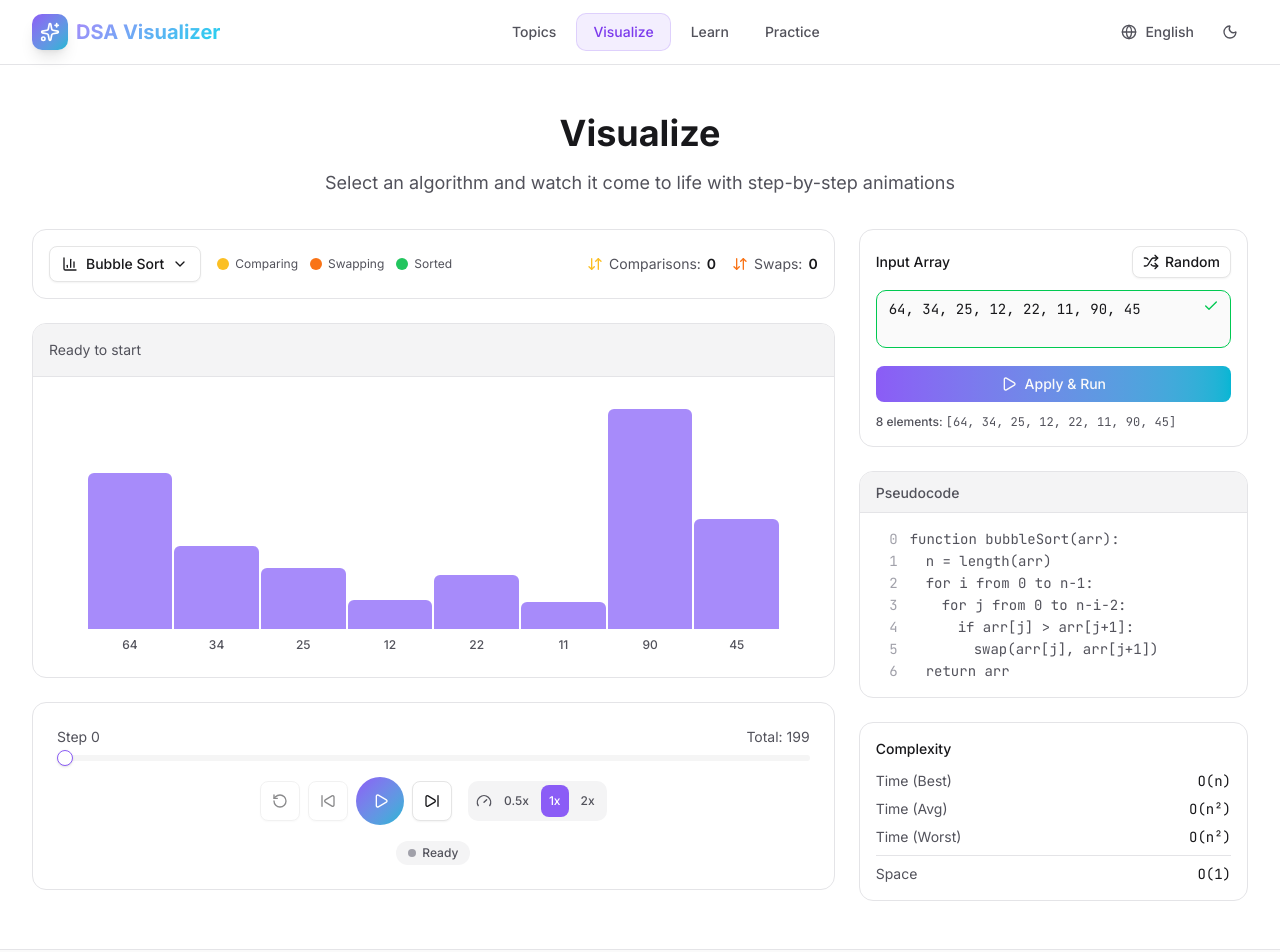
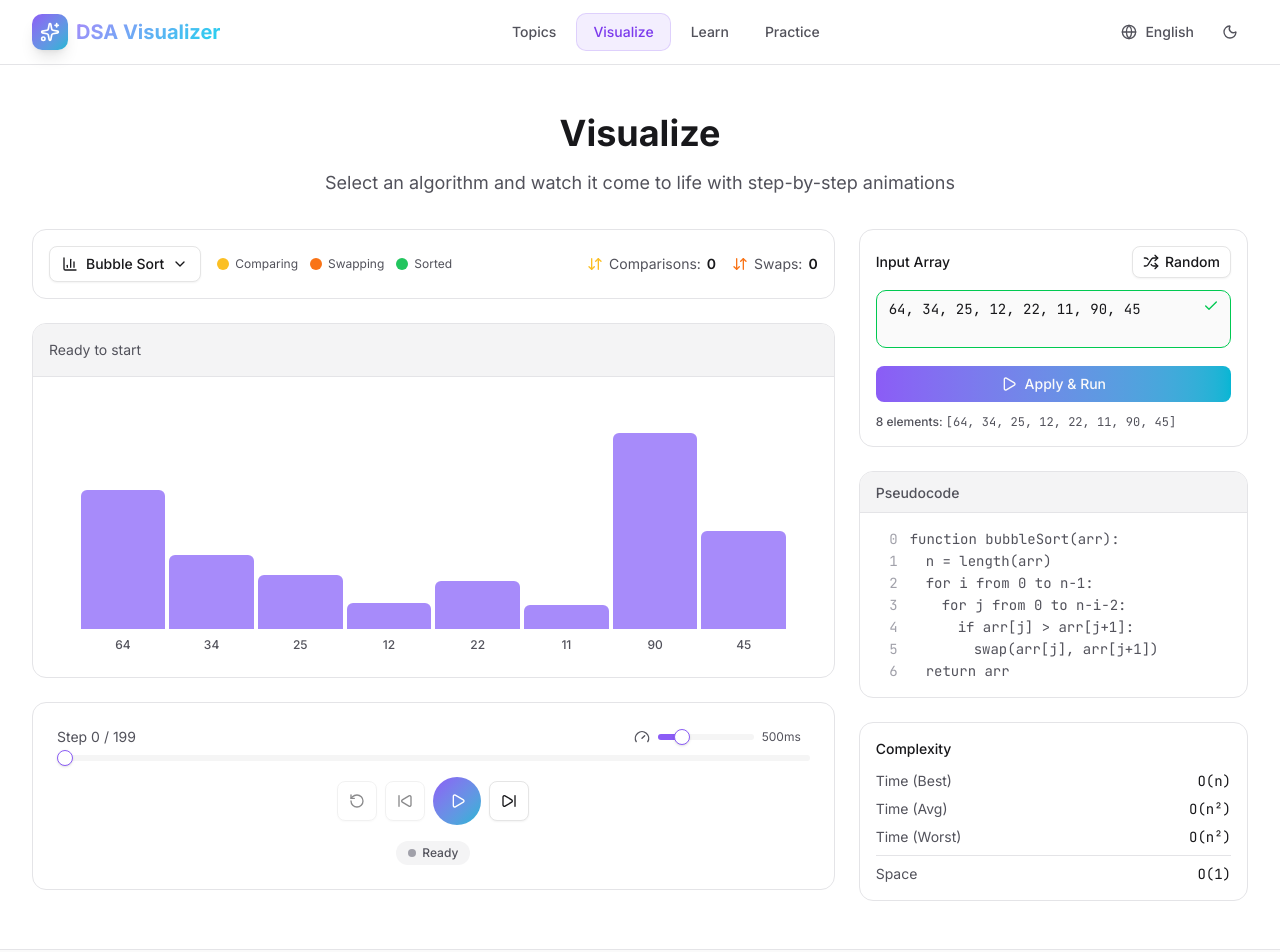
Before and after one commit to jkjitendra/DSA-Visualizer, a Next.js app: page /en/visualize in a window 1280 px wide. Shown: the top 952 px of the page. Built offline with nearby package versions, Linux system fonts and the light colour scheme.

Commit message:
feat(visualizer): add speed slider, editable step, and bar spacing
- Replace preset speed buttons with continuous slider (100-2000ms)
- Add setSpeedMs action to player store
- Make step counter clickable to jump to specific step
- Increase bar gap from 2px to 4px for better swap visibility

```diff
--- /dev/null
+++ b/src/components/ui/input.tsx
@@ -0,0 +1,21 @@
+import * as React from "react"
+
+import { cn } from "@/lib/utils"
+
+function Input({ className, type, ...props }: React.ComponentProps<"input">) {
+  return (
+    <input
+      type={type}
+      data-slot="input"
+      className={cn(
+        "file:text-foreground placeholder:text-muted-foreground selection:bg-primary selection:text-primary-foreground dark:bg-input/30 border-input h-9 w-full min-w-0 rounded-md border bg-transparent px-3 py-1 text-base shadow-xs transition-[color,box-shadow] outline-none file:inline-flex file:h-7 file:border-0 file:bg-transparent file:text-sm file:font-medium disabled:pointer-events-none disabled:cursor-not-allowed disabled:opacity-50 md:text-sm",
+        "focus-visible:border-ring focus-visible:ring-ring/50 focus-visible:ring-[3px]",
+        "aria-invalid:ring-destructive/20 dark:aria-invalid:ring-destructive/40 aria-invalid:border-destructive",
+        className
+      )}
+      {...props}
+    />
+  )
+}
+
+export { Input }
--- a/src/core/player/playerStore.ts
+++ b/src/core/player/playerStore.ts
@@ -22,6 +22,9 @@ const createInitialSnapshot = (inputArray: number[]): AlgorithmSnapshot => ({
     comparisons: 0,
     swaps: 0,
   },
+  pointers: [],
+  variables: [],
+  expression: undefined,
 });
 
 /**
@@ -39,6 +42,8 @@ const applyEvent = (
     markedIndices: new Map(prevSnapshot.markedIndices),
     highlightedLines: [...prevSnapshot.highlightedLines],
     metrics: { ...prevSnapshot.metrics },
+    pointers: [...prevSnapshot.pointers],
+    variables: [...prevSnapshot.variables],
   };
 
   switch (event.type) {
@@ -85,6 +90,14 @@ const applyEvent = (
 
     case 'set':
       newSnapshot.arrayState[event.index] = event.value as number;
+      break;
+
+    case 'pointer':
+      newSnapshot.pointers = event.pointers;
+      newSnapshot.variables = event.variables;
+      if (event.expression !== undefined) {
+        newSnapshot.expression = event.expression;
+      }
       break;
 
     default:
@@ -255,6 +268,23 @@ export const usePlayerStore = create<PlayerStore>((set, get) => {
       }
     },
 
+    setSpeedMs: (ms: number) => {
+      const state = get();
+      // Clamp speed between 100ms and 2000ms
+      const newSpeed = Math.max(100, Math.min(2000, ms));
+
+      set({
+        speed: newSpeed,
+        speedPreset: 'normal', // Reset preset when using custom speed
+      });
+
+      // If playing, restart with new speed
+      if (state.status === 'playing') {
+        clearPlayInterval();
+        playIntervalId = setInterval(advanceStep, newSpeed);
+      }
+    },
+
     loadAlgorithm: (algorithmId: string, input: number[]) => {
       clearPlayInterval();
 
--- a/src/ui/components/PlayerControls.tsx
+++ b/src/ui/components/PlayerControls.tsx
@@ -1,8 +1,10 @@
 "use client";
 
-import { usePlayerStore, SpeedPreset } from "@/core/player";
+import { useState } from "react";
+import { usePlayerStore } from "@/core/player";
 import { Button } from "@/components/ui/button";
 import { Slider } from "@/components/ui/slider";
+import { Input } from "@/components/ui/input";
 import {
   Play,
   Pause,
@@ -12,43 +14,90 @@ import {
   Gauge,
 } from "lucide-react";
 
-const speedPresets: { value: SpeedPreset; label: string }[] = [
-  { value: "slow", label: "0.5x" },
-  { value: "normal", label: "1x" },
-  { value: "fast", label: "2x" },
-];
-
 export function PlayerControls() {
   const {
     status,
     currentStep,
-    speedPreset,
+    speed,
     play,
     pause,
     step,
     stepBack,
     reset,
     seek,
-    setSpeed,
-    getProgress,
+    setSpeedMs,
     getTotalSteps,
   } = usePlayerStore();
 
+  const [editingStep, setEditingStep] = useState(false);
+  const [stepInput, setStepInput] = useState("");
+
   const totalSteps = getTotalSteps();
-  const progress = getProgress();
   const isPlaying = status === "playing";
   const isFinished = status === "finished";
   const canStep = currentStep < totalSteps;
   const canStepBack = currentStep > 0;
 
+  const handleStepInputSubmit = () => {
+    const stepNum = parseInt(stepInput, 10);
+    if (!isNaN(stepNum) && stepNum >= 0 && stepNum <= totalSteps) {
+      seek(stepNum);
+    }
+    setEditingStep(false);
+    setStepInput("");
+  };
+
   return (
-    <div className="w-full space-y-4">
+    <div className="w-full space-y-3 sm:space-y-4">
       {/* Timeline slider */}
       <div className="space-y-2">
-        <div className="flex items-center justify-between text-sm text-[var(--text-secondary)]">
-          <span>Step {currentStep}</span>
-          <span>Total: {totalSteps}</span>
+        <div className="flex flex-wrap items-center justify-between gap-2 text-xs sm:text-sm text-[var(--text-secondary)]">
+          {/* Editable step */}
+          {editingStep ? (
+            <div className="flex items-center gap-1">
+              <span className="text-[10px] sm:text-sm">Step</span>
+              <Input
+                type="number"
+                value={stepInput}
+                onChange={(e: React.ChangeEvent<HTMLInputElement>) => setStepInput(e.target.value)}
+                onBlur={handleStepInputSubmit}
+                onKeyDown={(e: React.KeyboardEvent) => e.key === "Enter" && handleStepInputSubmit()}
+                className="w-12 sm:w-16 h-5 sm:h-6 px-1 text-center text-xs sm:text-sm"
+                min={0}
+                max={totalSteps}
+                autoFocus
+              />
+              <span className="text-[10px] sm:text-sm">/ {totalSteps}</span>
+            </div>
+          ) : (
+            <button
+              onClick={() => {
+                setStepInput(currentStep.toString());
+                setEditingStep(true);
+              }}
+              className="hover:text-[var(--color-primary-400)] transition-colors cursor-pointer text-[10px] sm:text-sm whitespace-nowrap"
+              title="Click to jump to step"
+            >
+              Step {currentStep} / {totalSteps}
+            </button>
+          )}
+
+          {/* Speed slider */}
+          <div className="flex items-center gap-1 sm:gap-2">
+            <Gauge className="h-3 w-3 sm:h-4 sm:w-4" />
+            <Slider
+              value={[speed]}
+              min={100}
+              max={2000}
+              step={50}
+              onValueChange={([value]) => setSpeedMs(value)}
+              className="w-16 sm:w-24 cursor-pointer"
+            />
+            <span className="w-10 sm:w-12 text-[10px] sm:text-xs">{speed}ms</span>
+          </div>
         </div>
+
+        {/* Timeline */}
         <Slider
           value={[currentStep]}
           min={0}
@@ -68,6 +117,7 @@ export function PlayerControls() {
           onClick={reset}
           disabled={currentStep === 0 && status === "idle"}
           className="h-10 w-10"
+          title="Reset"
         >
           <RotateCcw className="h-4 w-4" />
         </Button>
@@ -79,6 +129,7 @@ export function PlayerControls() {
           onClick={stepBack}
           disabled={!canStepBack}
           className="h-10 w-10"
+          title="Step Back"
         >
           <SkipBack className="h-4 w-4" />
         </Button>
@@ -89,6 +140,7 @@ export function PlayerControls() {
           onClick={isPlaying ? pause : play}
           disabled={isFinished && currentStep >= totalSteps}
           className="h-12 w-12 rounded-full bg-gradient-to-br from-[var(--color-primary-500)] to-[var(--color-secondary-500)] hover:from-[var(--color-primary-600)] hover:to-[var(--color-secondary-600)]"
+          title={isPlaying ? "Pause" : "Play"}
         >
           {isPlaying ? (
             <Pause className="h-5 w-5 text-white" />
@@ -104,28 +156,10 @@ export function PlayerControls() {
           onClick={step}
           disabled={!canStep}
           className="h-10 w-10"
+          title="Step Forward"
         >
           <SkipForward className="h-4 w-4" />
         </Button>
-
-        {/* Speed selector */}
-        <div className="flex items-center gap-1 ml-2 p-1 rounded-lg bg-[var(--bg-tertiary)]">
-          <Gauge className="h-4 w-4 text-[var(--text-secondary)] ml-1" />
-          {speedPresets.map((preset) => (
-            <Button
-              key={preset.value}
-              variant="ghost"
-              size="sm"
-              onClick={() => setSpeed(preset.value)}
-              className={`h-8 px-2 text-xs ${speedPreset === preset.value
-                ? "bg-[var(--color-primary-500)] text-white hover:bg-[var(--color-primary-600)]"
-                : "text-[var(--text-secondary)] hover:text-[var(--text-primary)]"
-                }`}
-            >
-              {preset.label}
-            </Button>
-          ))}
-        </div>
       </div>
 
       {/* Status indicator */}
--- a/src/ui/visualizers/ArrayBars.tsx
+++ b/src/ui/visualizers/ArrayBars.tsx
@@ -1,10 +1,12 @@
 "use client";
 
 import { useMemo } from "react";
+import { VariablePointer } from "@/core/player/types";
 
 interface ArrayBarsProps {
   values: number[];
   markedIndices: Map<number, string>;
+  pointers?: VariablePointer[];
   maxValue?: number;
 }
 
@@ -40,32 +42,42 @@ const defaultColor = {
   border: "var(--color-primary-500)",
 };
 
-export function ArrayBars({ values, markedIndices, maxValue }: ArrayBarsProps) {
+export function ArrayBars({ values, markedIndices, pointers = [], maxValue }: ArrayBarsProps) {
   const max = maxValue ?? Math.max(...values, 1);
   const barWidth = Math.max(100 / values.length - 1, 2);
-  const gap = Math.min(1, 10 / values.length);
+
+  // Create a map of index -> pointer labels
+  const pointerMap = useMemo(() => {
+    const map = new Map<number, VariablePointer[]>();
+    pointers.forEach((pointer) => {
+      const existing = map.get(pointer.index) || [];
+      existing.push(pointer);
+      map.set(pointer.index, existing);
+    });
+    return map;
+  }, [pointers]);
 
   const bars = useMemo(() => {
     return values.map((value, index) => {
       const height = (value / max) * 100;
       const markType = markedIndices.get(index);
       const colors = markType ? markColors[markType] || defaultColor : defaultColor;
-      const left = index * (barWidth + gap);
+      const indexPointers = pointerMap.get(index) || [];
 
       return {
         index,
         value,
         height,
-        left,
         colors,
         markType,
+        pointers: indexPointers,
       };
     });
-  }, [values, markedIndices, max, barWidth, gap]);
+  }, [values, markedIndices, max, pointerMap]);
 
   return (
-    <div className="relative w-full h-full min-h-[200px] p-4 pb-8">
-      <div className="relative w-full h-full flex items-end justify-center gap-[2px]">
+    <div className="relative w-full h-full min-h-[200px] p-4 pt-10 pb-8">
+      <div className="relative w-full h-full flex items-end justify-center gap-1">
         {bars.map((bar) => (
           <div
             key={bar.index}
@@ -76,6 +88,34 @@ export function ArrayBars({ values, markedIndices, maxValue }: ArrayBarsProps) {
               minHeight: "20px",
             }}
           >
+            {/* Pointer labels above bar */}
+            {bar.pointers.length > 0 && (
+              <div className="absolute -top-8 left-1/2 -translate-x-1/2 flex flex-col items-center gap-0.5">
+                {bar.pointers.map((pointer, idx) => (
+                  <div
+                    key={`${pointer.label}-${idx}`}
+                    className="flex flex-col items-center"
+                  >
+                    <span
+                      className="text-xs font-bold px-1.5 py-0.5 rounded whitespace-nowrap"
+                      style={{
+                        color: pointer.color || "var(--color-primary-400)",
+                        backgroundColor: `color-mix(in srgb, ${pointer.color || "var(--color-primary-400)"} 20%, transparent)`,
+                      }}
+                    >
+                      {pointer.label}
+                    </span>
+                    <span
+                      className="text-lg leading-none"
+                      style={{ color: pointer.color || "var(--color-primary-400)" }}
+                    >
+                      ↓
+                    </span>
+                  </div>
+                ))}
+              </div>
+            )}
+
             {/* Bar */}
             <div
               className="w-full h-full rounded-t-sm transition-all duration-200"
```
Also changed, not shown: src/core/player/types.ts (+23 -0 lines).
